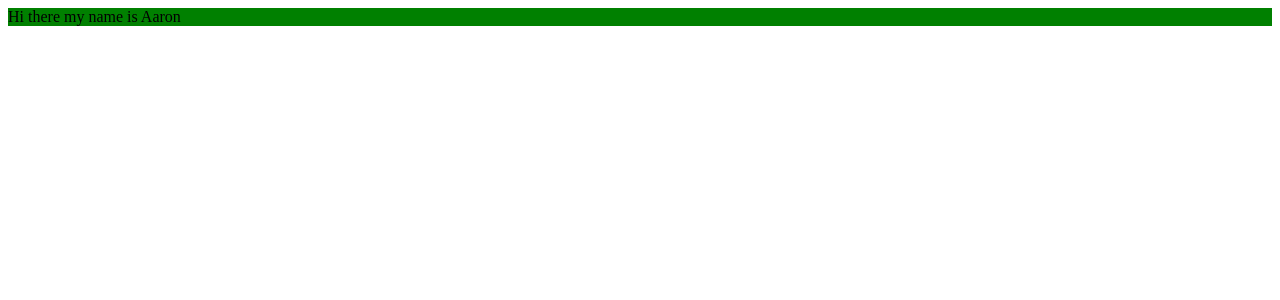
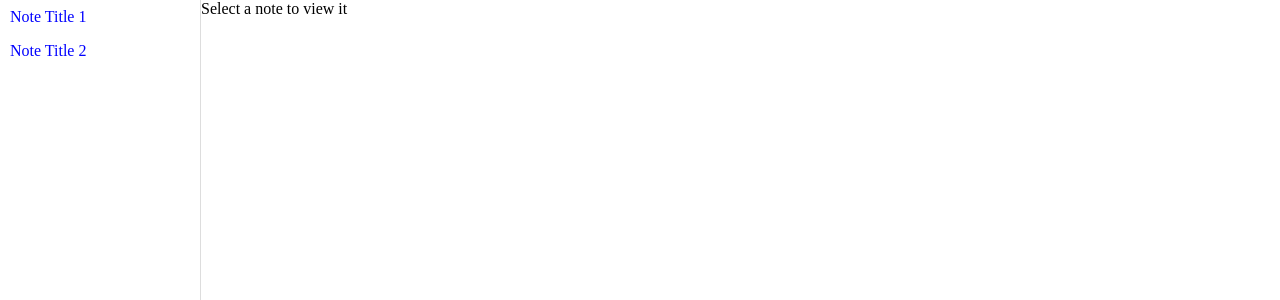
Before and after one commit to AaronPresley/joy-writer, a Svelte app: page / in a window 1280 px wide. Shown: the top 300 px of the page. Built offline with nearby package versions, Linux system fonts and the light colour scheme; the HTML template or start-up script is replaced by a standard one.

Commit message:
I'm liking svelte, going to fully use it

```diff
--- a/package.json
+++ b/package.json
@@ -15,6 +15,8 @@
     "@rollup/plugin-node-resolve": "^8.0.0",
     "@rollup/plugin-typescript": "^4.0.0",
     "@tsconfig/svelte": "^1.0.0",
+    "@types/lodash": "^4.14.158",
+    "@types/uuid": "^8.0.0",
     "electron": "^9.1.0",
     "node-sass": "^4.14.1",
     "rollup": "^2.3.4",
@@ -29,10 +31,12 @@
     "typescript": "^3.9.3"
   },
   "dependencies": {
+    "lodash": "^4.17.19",
     "normalize.css": "^8.0.1",
     "react": "^16.13.1",
     "react-dom": "^16.13.1",
     "rxjs": "^6.6.0",
-    "svelte": "^3.24.0"
+    "svelte": "^3.24.0",
+    "uuid": "^8.2.0"
   }
 }
--- /dev/null
+++ b/src/website/App.scss
@@ -0,0 +1,15 @@
+:global(html) {
+  height: 100vh;
+}
+
+:global(body) {
+  min-height: 100vh;
+  padding: 0;
+  margin: 0;
+}
+
+:global(a, span[role="link"]) {
+  color: blue;
+  text-decoration: none;
+  cursor: pointer;
+}
--- a/src/website/App.svelte
+++ b/src/website/App.svelte
@@ -1,10 +1,9 @@
 <style type="text/scss">
-  $color: green;
-  .thing {
-    background-color: $color;
-  }
+  @import "./App.scss";
 </style>
 
-<div class="thing">
-  Hi there my name is Aaron
-</div>
+<script lang="ts">
+  import Writing from './containers/Writing.svelte';
+</script>
+
+<Writing />
--- /dev/null
+++ b/src/website/components/NoteEditor/NoteEditor.scss
@@ -0,0 +1,14 @@
+.note-editor-container {
+  display: flex;
+  flex: 1;
+  flex-direction: column;
+
+  h1 {
+    margin: 0;
+    padding: 0;
+  }
+
+  textarea {
+    flex: 1;
+  }
+}
--- /dev/null
+++ b/src/website/components/NoteEditor/NoteEditor.svelte
@@ -0,0 +1,25 @@
+<style type="text/scss">
+  @import "./NoteEditor.scss";
+</style>
+
+<script lang="ts">
+  import { onDestroy } from 'svelte';
+  import { allNotes, currentNoteId } from '../../store/note.ts';
+
+  let currNote = null;
+
+  const unsub = currentNoteId.subscribe(newId => {
+    currNote = $allNotes.find(n => n.id === $currentNoteId)
+  });
+
+  onDestroy(unsub);
+</script>
+
+<div class="note-editor-container">
+  {#if !$currentNoteId }
+    Select a note to view it
+  {:else}
+    <h1>{ currNote.title }</h1>
+    <textarea>{currNote.content}</textarea>
+  {/if}
+</div>
--- /dev/null
+++ b/src/website/components/Sidebar/Sidebar.scss
@@ -0,0 +1,23 @@
+.sidebar-container {
+  min-width: 200px;
+  border-right: #DDD solid 1px;
+
+  ul {
+    list-style-type: none;
+    margin: 0;
+    padding: 0;
+
+    li {
+      span[role="link"] {
+        display: block;
+        padding: 8px 10px;
+      }
+
+      &.active {
+        span {
+          background-color: #EFEFEF;
+        }
+      }
+    }
+  }
+}
--- /dev/null
+++ b/src/website/components/Sidebar/Sidebar.svelte
@@ -0,0 +1,17 @@
+<style type="text/scss">
+  @import "./Sidebar.scss";
+</style>
+
+<script lang="ts">
+  import { allNotes, currentNoteId } from '../../store/note.ts';
+</script>
+
+<div class="sidebar-container">
+  <ul>
+    {#each $allNotes as note (note.id)}
+      <li class:active={$currentNoteId === note.id}>
+        <span role="link" on:click={currentNoteId.set(note.id)}>{ note.title }</span>
+      </li>
+    {/each}
+  </ul>
+</div>
--- /dev/null
+++ b/src/website/components/index.ts
@@ -0,0 +1,2 @@
+export { default as NoteEditor } from "./NoteEditor/NoteEditor.svelte";
+export { default as Sidebar } from "./Sidebar/Sidebar.svelte";
--- a/src/website/containers/Writing.svelte
+++ b/src/website/containers/Writing.svelte
@@ -1,13 +1,16 @@
-<style>
-  .hi {
-    background-color: green;
+<style type="text/scss">
+  .writing-container {
+    display: flex;
+    flex-direction: row;
+    min-height: 100vh;
   }
 </style>
 
 <script lang="ts">
-  export let type:string = 'writing'
+  import { Sidebar, NoteEditor } from '../components';
 </script>
 
-<div class="hi">
-  <p>Hi, I'm the { type } container</p>
+<div class="writing-container">
+  <Sidebar />
+  <NoteEditor />
 </div>
--- /dev/null
+++ b/src/website/store/note.ts
@@ -0,0 +1,16 @@
+import { writable, get } from "svelte/store";
+
+export const allNotes = writable([
+  {
+    id: "c2edd169-82d5-4ce6-84ea-dd9b3ee00c98",
+    title: "Note Title 1",
+    content: `Hi, I'm a note!`,
+  },
+  {
+    id: "1f366b5e-ae9b-4814-9c19-1559e2663254",
+    title: "Note Title 2",
+    content: `Another _note_ here 🔥`,
+  },
+]);
+
+export const currentNoteId = writable(null);
```
Also changed, not shown: 1 other file (tests, documents, lock files or other folders).
